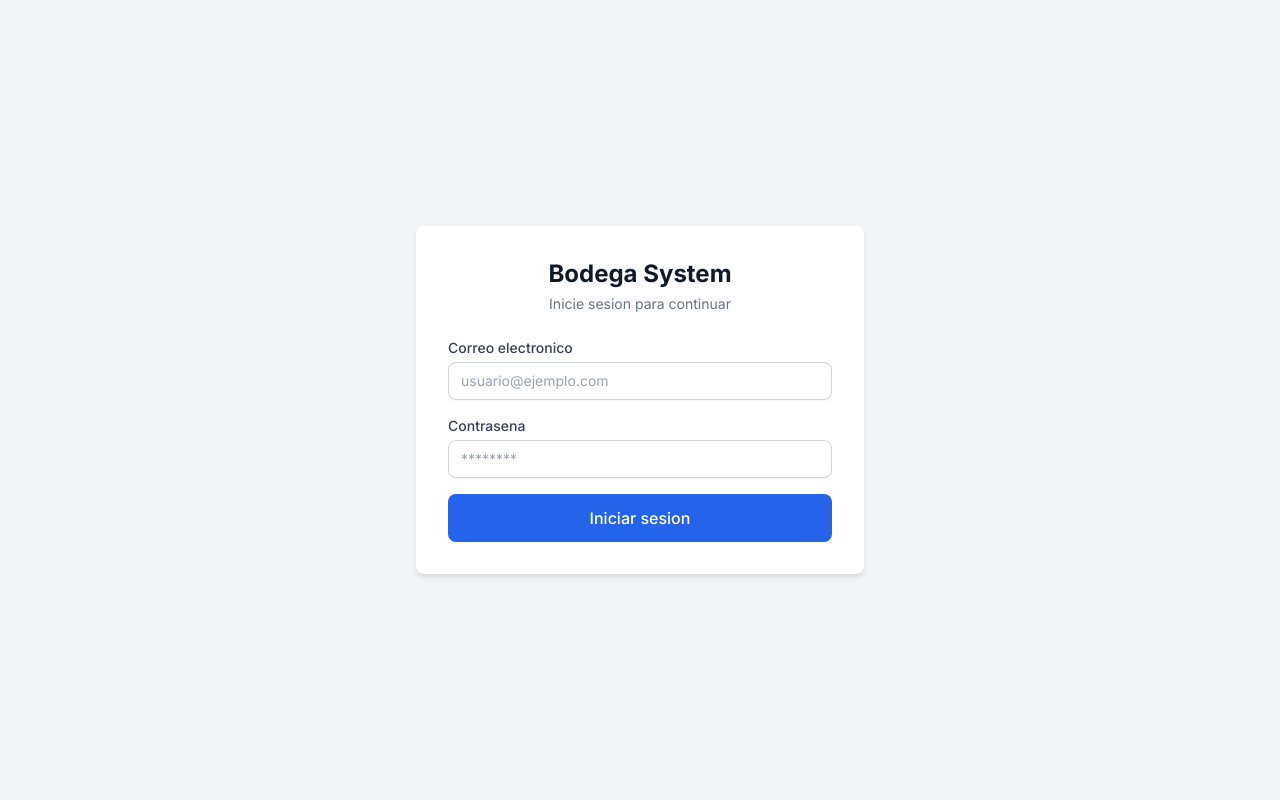
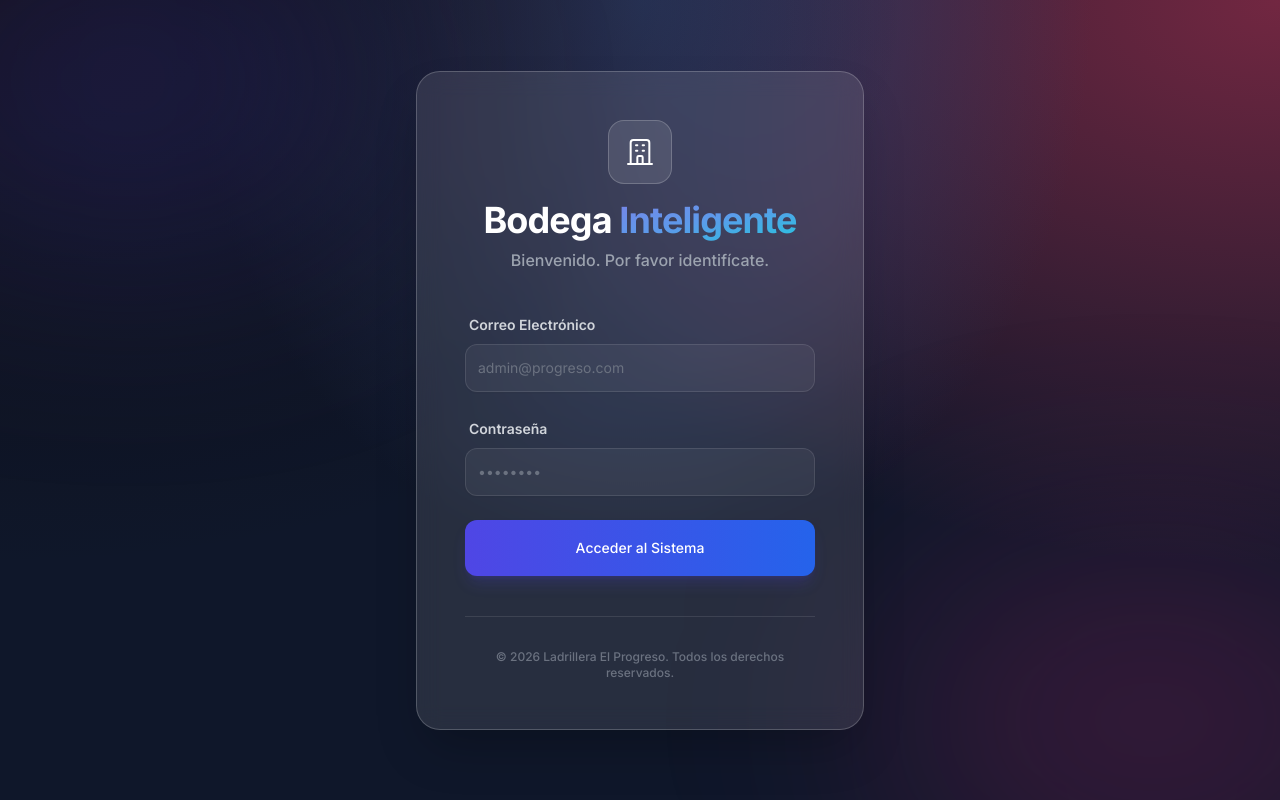
Before and after one commit to Henry-56/bodegaInteligente, a Next.js app: page /login in a window 1280 px wide. Built offline with nearby package versions, Linux system fonts and the light colour scheme.

Commit message:
feat: premium login UI, database reset to admin@progreso.com and purchase diagnostics

```diff
--- a/src/app/(auth)/layout.tsx
+++ b/src/app/(auth)/layout.tsx
@@ -4,8 +4,12 @@ export default function AuthLayout({
   children: React.ReactNode;
 }) {
   return (
-    <div className="flex min-h-screen items-center justify-center bg-gray-100 px-4">
-      <div className="w-full max-w-md rounded-lg bg-white p-8 shadow-md">
+    <div className="relative flex min-h-screen items-center justify-center bg-mesh px-4 overflow-hidden">
+      {/* Decorative blurred circles for extra depth */}
+      <div className="absolute top-[-10%] left-[-10%] h-[40%] w-[40%] rounded-full bg-indigo-600/20 blur-[120px]" />
+      <div className="absolute bottom-[-10%] right-[-10%] h-[40%] w-[40%] rounded-full bg-pink-600/20 blur-[120px]" />
+
+      <div className="relative w-full max-w-md">
         {children}
       </div>
     </div>
--- a/src/app/(auth)/login/page.tsx
+++ b/src/app/(auth)/login/page.tsx
@@ -45,50 +45,71 @@ export default function LoginPage() {
   }
 
   return (
-    <>
-      <div className="mb-6 text-center">
-        <h1 className="text-2xl font-bold text-gray-900">Bodega System</h1>
-        <p className="mt-1 text-sm text-gray-500">
-          Inicie sesion para continuar
+    <div className="glass rounded-3xl p-8 md:p-12 animate-in fade-in zoom-in duration-500">
+      <div className="mb-10 text-center">
+        <div className="inline-flex h-16 w-16 items-center justify-center rounded-2xl bg-white/10 mb-4 border border-white/20">
+          <svg className="h-8 w-8 text-white" fill="none" viewBox="0 0 24 24" stroke="currentColor">
+            <path strokeLinecap="round" strokeLinejoin="round" strokeWidth={1.5} d="M19 21V5a2 2 0 00-2-2H7a2 2 0 00-2 2v16m14 0h2m-2 0h-5m-9 0H3m2 0h5M9 7h1m-1 4h1m4-4h1m-1 4h1m-5 10v-5a1 1 0 011-1h2a1 1 0 011 1v5m-4 0h4" />
+          </svg>
+        </div>
+        <h1 className="text-4xl font-bold tracking-tight text-white mb-2">
+          Bodega <span className="text-gradient">Inteligente</span>
+        </h1>
+        <p className="text-gray-400 font-medium">
+          Bienvenido. Por favor identifícate.
         </p>
       </div>
 
       {error && (
-        <div className="mb-4 rounded-md bg-red-50 p-3 text-sm text-red-700">
+        <div className="mb-6 flex items-center gap-3 rounded-xl bg-red-500/10 border border-red-500/20 p-4 text-sm text-red-200">
+          <svg className="h-5 w-5 flex-shrink-0" fill="none" viewBox="0 0 24 24" stroke="currentColor">
+            <path strokeLinecap="round" strokeLinejoin="round" strokeWidth={2} d="M12 8v4m0 4h.01M21 12a9 9 0 11-18 0 9 9 0 0118 0z" />
+          </svg>
           {error}
         </div>
       )}
 
-      <form onSubmit={handleSubmit} className="space-y-4">
+      <form onSubmit={handleSubmit} className="space-y-6">
+        <div className="space-y-2">
+          <label className="text-sm font-semibold text-gray-300 ml-1">Correo Electrónico</label>
           <Input
-          label="Correo electronico"
             type="email"
-          placeholder="usuario@ejemplo.com"
+            placeholder="admin@progreso.com"
             value={email}
             onChange={(e) => setEmail(e.target.value)}
             required
             autoComplete="email"
+            className="bg-white/5 border-white/10 text-white placeholder:text-gray-500 h-12 rounded-xl focus:ring-indigo-500/30"
           />
+        </div>
 
+        <div className="space-y-2">
+          <label className="text-sm font-semibold text-gray-300 ml-1">Contraseña</label>
           <Input
-          label="Contrasena"
             type="password"
-          placeholder="********"
+            placeholder="••••••••"
             value={password}
             onChange={(e) => setPassword(e.target.value)}
             required
             autoComplete="current-password"
+            className="bg-white/5 border-white/10 text-white placeholder:text-gray-500 h-12 rounded-xl focus:ring-indigo-500/30"
           />
+        </div>
 
         <Button
           type="submit"
           loading={loading}
-          className="w-full"
-          size="lg"
+          className="w-full h-14 bg-gradient-to-r from-indigo-600 to-blue-600 hover:from-indigo-500 hover:to-blue-500 border-none shadow-lg shadow-indigo-600/20 rounded-xl text-lg font-bold"
         >
-          Iniciar sesion
+          Acceder al Sistema
         </Button>
       </form>
-    </>
+
+      <div className="mt-10 pt-8 border-t border-white/10 text-center">
+        <p className="text-xs text-gray-500 font-medium">
+          &copy; 2026 Ladrillera El Progreso. Todos los derechos reservados.
+        </p>
+      </div>
+    </div>
   );
 }
--- a/src/app/globals.css
+++ b/src/app/globals.css
@@ -1,3 +1,5 @@
+@import url('https://fonts.googleapis.com/css2?family=Outfit:wght@300;400;500;600;700&display=swap');
+
 @tailwind base;
 @tailwind components;
 @tailwind utilities;
@@ -7,7 +9,31 @@
     height: 100%;
   }
   body {
-    @apply bg-gray-50 text-gray-900 antialiased;
+    @apply text-gray-900 antialiased;
+    font-family: 'Outfit', sans-serif;
+    background: #0f172a;
     min-height: 100%;
   }
 }
+
+@layer utilities {
+  .glass {
+    @apply bg-white/10 backdrop-blur-md border border-white/20 shadow-2xl;
+  }
+
+  .glass-dark {
+    @apply bg-black/40 backdrop-blur-xl border border-white/10 shadow-2xl;
+  }
+
+  .text-gradient {
+    @apply bg-gradient-to-br from-indigo-400 via-blue-400 to-cyan-400 bg-clip-text text-transparent opacity-90;
+  }
+
+  .bg-mesh {
+    background-color: #0f172a;
+    background-image:
+      radial-gradient(at 0% 0%, hsla(253,16%,7%,1) 0, transparent 50%),
+      radial-gradient(at 50% 0%, hsla(225,39%,30%,1) 0, transparent 50%),
+      radial-gradient(at 100% 0%, hsla(339,49%,30%,1) 0, transparent 50%);
+  }
+}
```
Also changed, not shown: scripts/check-ids.ts (added, +36 -0 lines), scripts/reset-db.ts (added, +79 -0 lines). Lines whose indentation alone changed are shown as unchanged.
